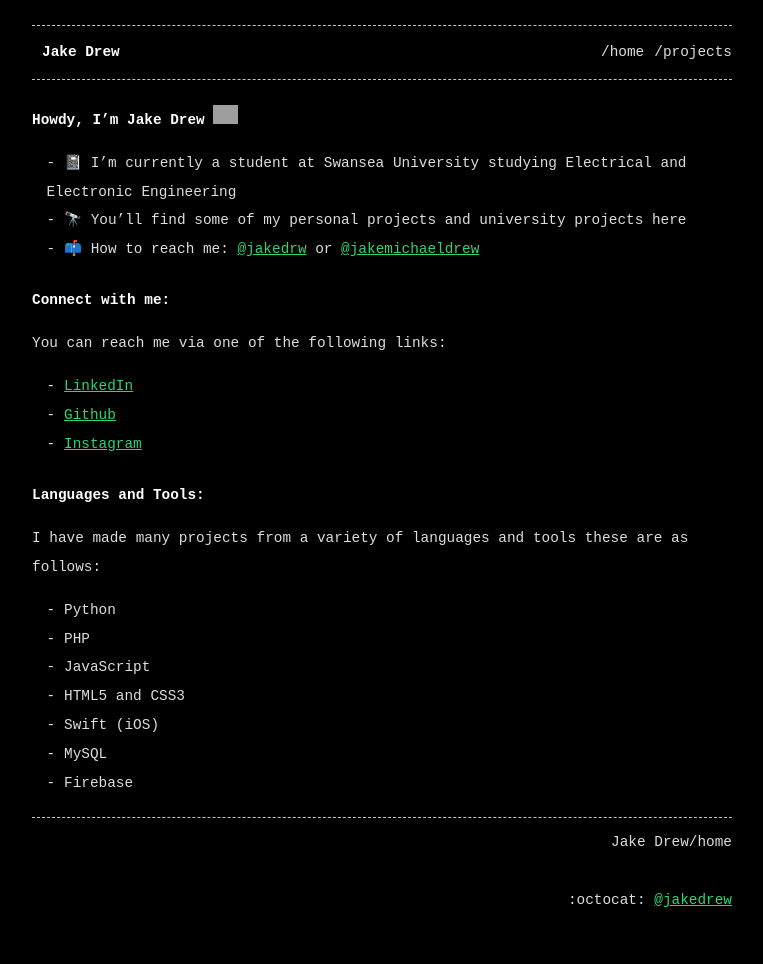
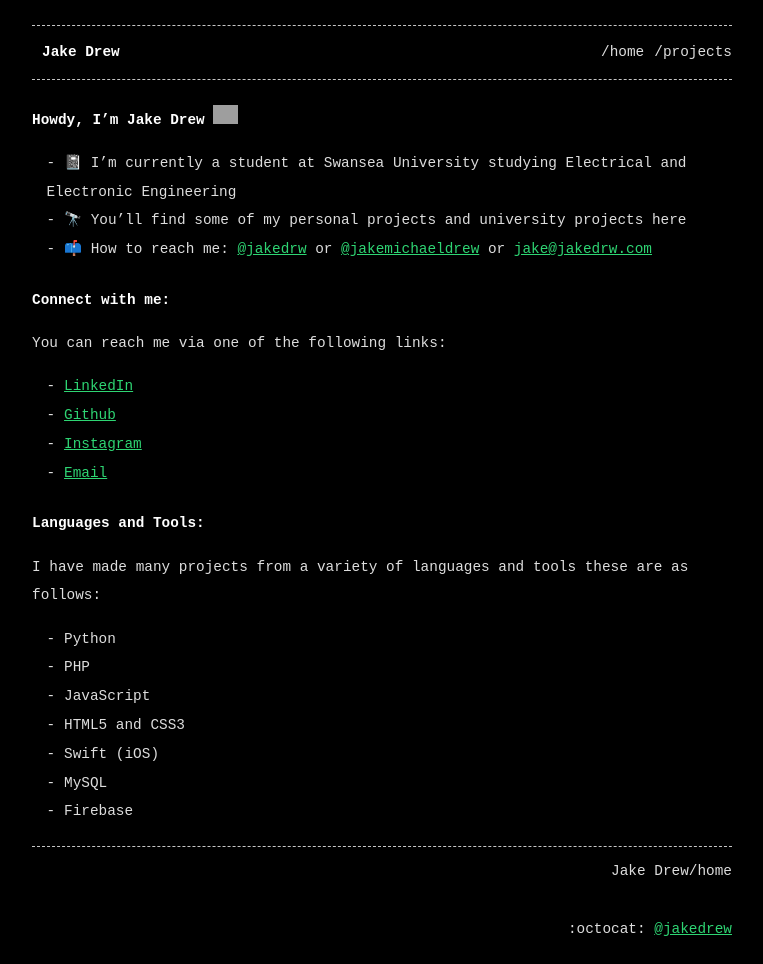
Before and after one commit to jakedrew/jakedrew.github.io, a Jekyll site: the page built from index.md, in a window 1280 px wide. Shown: the whole page, without its empty margins (258-1021 px from the left). Built offline with Jekyll 4.4.1, drawn with Linux system fonts in a browser that asks for light colours; before the commit the page ends 935 px from its top, so only the background shows below that; grey boxes are pictures that could not be loaded.

Commit message:
Update index.md

```diff
--- a/index.md
+++ b/index.md
@@ -11,7 +11,7 @@ title: Jake Drew
 
 - 📓 I’m currently a student at Swansea University studying Electrical and Electronic Engineering
 - 🔭 You'll find some of my personal projects and university projects here
-- 📫 How to reach me: [@jakedrw][linkedin] or [@jakemichaeldrew][instagram]
+- 📫 How to reach me: [@jakedrw][linkedin] or [@jakemichaeldrew][instagram] or [jake@jakedrw.com][mail]
 
 ### Connect with me:
 
@@ -20,6 +20,7 @@ You can reach me via one of the following links:
 - [LinkedIn][linkedin]
 - [Github][github]
 - [Instagram][instagram]
+- [Email][mail]
 
 ### Languages and Tools:
 
@@ -36,3 +37,4 @@ I have made many projects from a variety of languages and tools these are as fol
 [linkedin]: https://www.linkedin.com/in/jakedrw/
 [instagram]: https://www.instagram.com/jakemichaeldrew/
 [github]: https://github.com/jakedrew
+[mail]: mailto:jake@jakedrw.com
```
